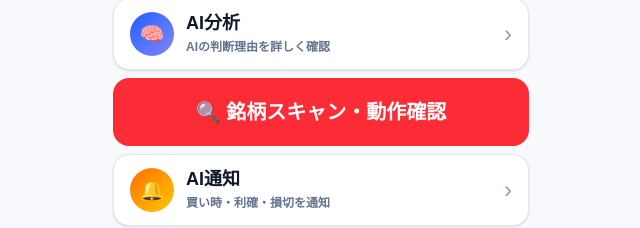
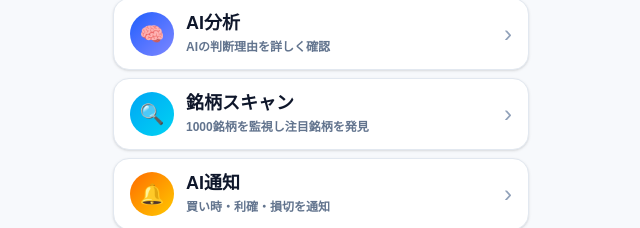
Before and after one commit to asawaku1632/signal-x, a Next.js app: page /dashboard in a window 1280 px wide. Shown: the part 1155-1383 px from the top of the page, without its empty margins (319-959 px from the left). Built offline with nearby package versions, Linux system fonts and the light colour scheme; no server answers; the database is empty.

Commit message:
Restore stock scan menu card

```diff
--- a/app/dashboard/page.tsx
+++ b/app/dashboard/page.tsx
@@ -797,15 +797,13 @@ export default function HomePage() {
           />
 
 
-<button
-  type="button"
-  onClick={() => {
-    window.location.assign("/scan-mobile");
-  }}
-  className="w-full bg-red-500 text-white rounded-2xl px-4 py-5 text-xl font-black"
->
-  🔍 銘柄スキャン・動作確認
-</button>
+          <MenuCard
+            href="/scan-mobile"
+            icon="🔍"
+            color="from-sky-500 to-cyan-400"
+            title="銘柄スキャン"
+            desc="1000銘柄を監視し注目銘柄を発見"
+          />
 
 
           <MenuCard
```
